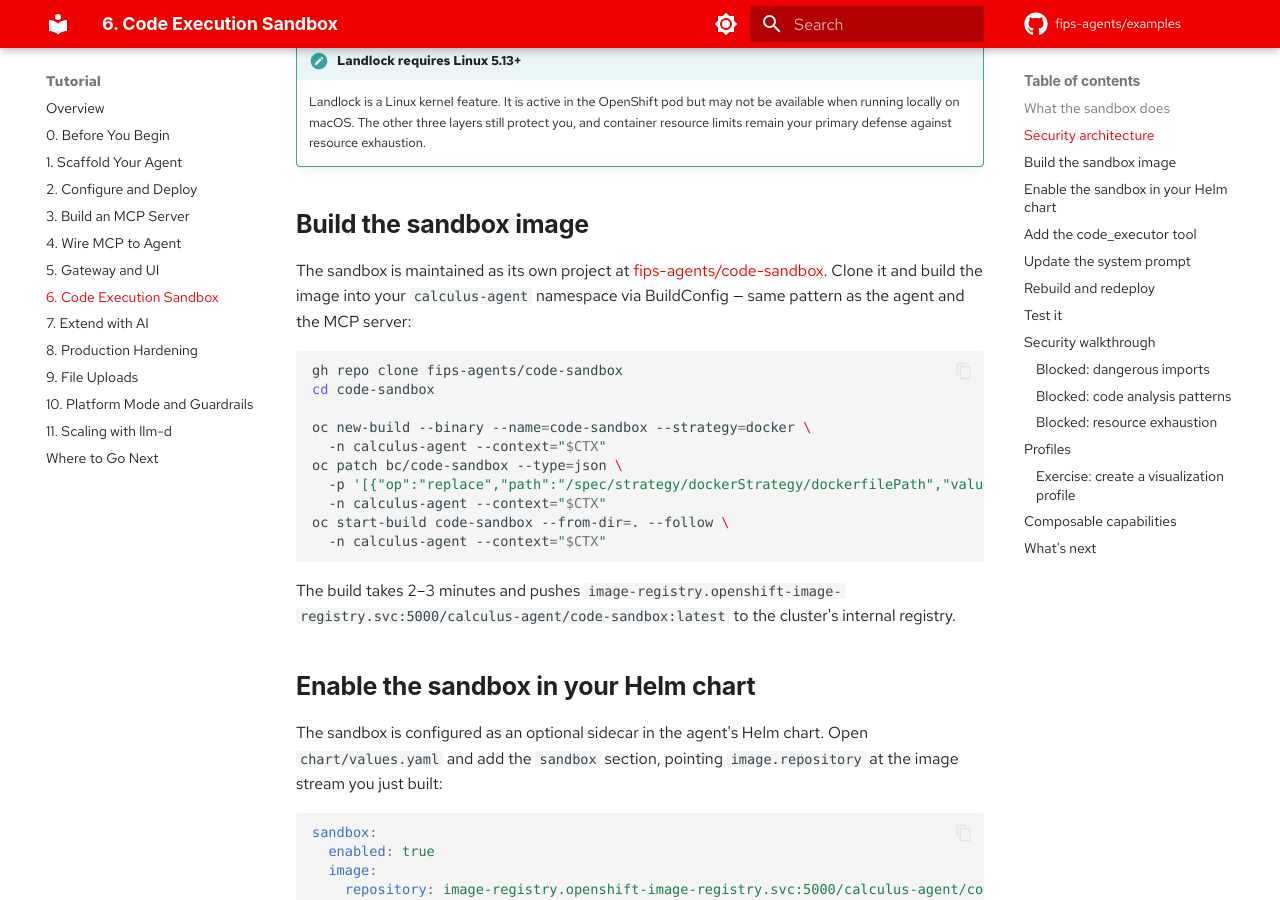
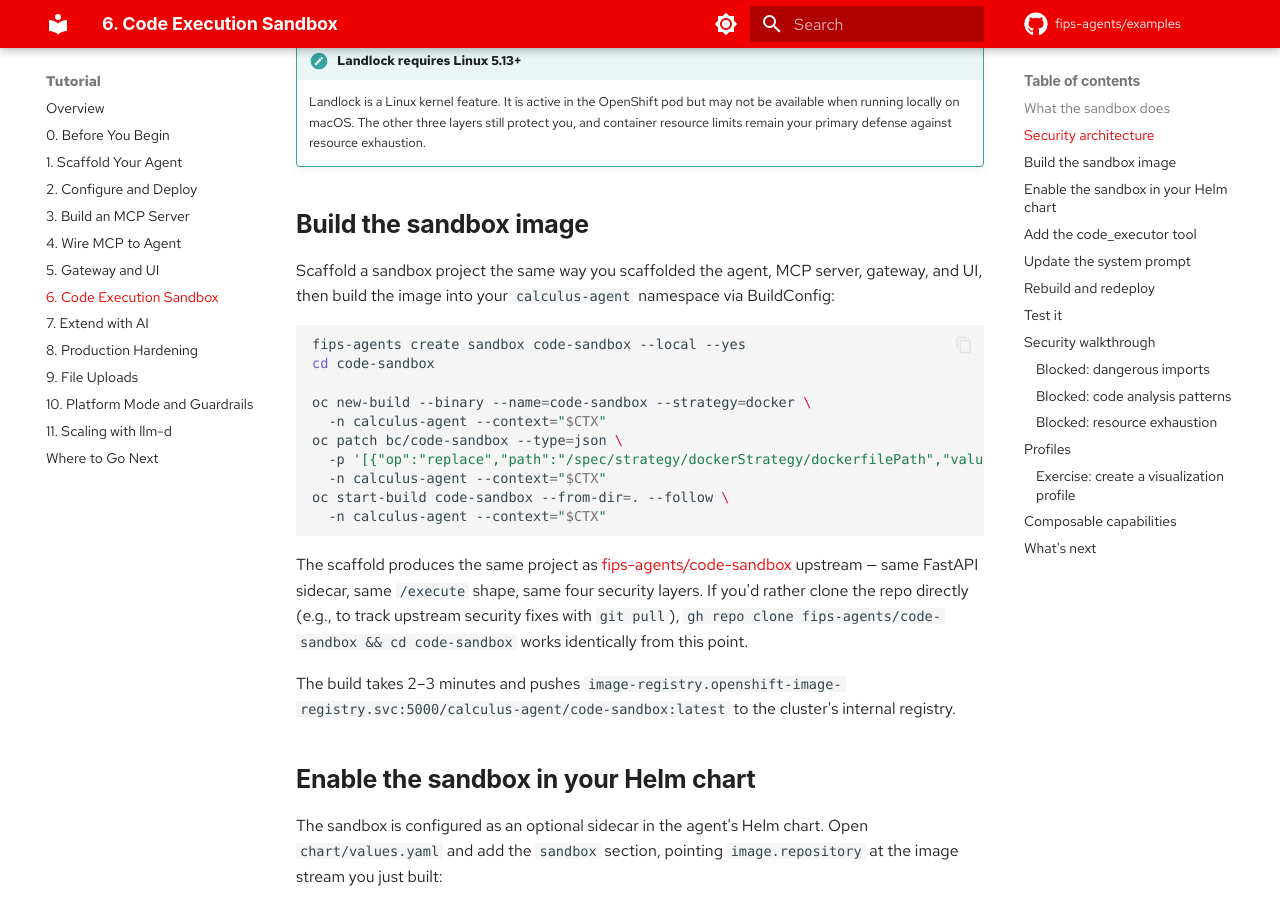
Before and after one commit to fips-agents/examples, an MkDocs documentation site: the page built from docs/06-code-sandbox.md, in a window 1280 px wide and 900 px high, scrolled down 1238 px. Built offline with MkDocs 1.6.1 and Material for MkDocs 9.7.7, drawn with Linux system fonts in a browser that asks for light colours; some web fonts are replaced; comment, search, counter and statistics services are not loaded.

Commit message:
docs: Switch Module 6 sandbox path to fips-agents create sandbox (F15, #28)
The CLI now ships a `sandbox` scaffolder that produces the same project
as the upstream fips-agents/code-sandbox repo — same FastAPI sidecar,
same /execute shape, same four security layers. The clone path was
Module 6's only deviation from the "scaffold then customize" pattern
that Modules 1, 3, and 5 establish; this aligns it with the rest.

Kept the upstream-clone path as a one-line callout for readers who want
`git pull` to track upstream security fixes — both paths land in the
same place from `cd code-sandbox` onward.

Assisted-by: Claude Code (Opus 4.7)

````diff
--- a/docs/06-code-sandbox.md
+++ b/docs/06-code-sandbox.md
@@ -46,13 +46,12 @@ somehow bypasses the import hook, it cannot reach external services.
 
 ## Build the sandbox image
 
-The sandbox is maintained as its own project at
-[fips-agents/code-sandbox](https://github.com/fips-agents/code-sandbox).
-Clone it and build the image into your `calculus-agent` namespace via
-BuildConfig — same pattern as the agent and the MCP server:
+Scaffold a sandbox project the same way you scaffolded the agent, MCP
+server, gateway, and UI, then build the image into your `calculus-agent`
+namespace via BuildConfig:
 
 ```bash
-gh repo clone fips-agents/code-sandbox
+fips-agents create sandbox code-sandbox --local --yes
 cd code-sandbox
 
 oc new-build --binary --name=code-sandbox --strategy=docker \
@@ -63,6 +62,13 @@ oc patch bc/code-sandbox --type=json \
 oc start-build code-sandbox --from-dir=. --follow \
   -n calculus-agent --context="$CTX"
 ```
+
+The scaffold produces the same project as
+[fips-agents/code-sandbox](https://github.com/fips-agents/code-sandbox)
+upstream — same FastAPI sidecar, same `/execute` shape, same four
+security layers. If you'd rather clone the repo directly (e.g., to track
+upstream security fixes with `git pull`), `gh repo clone fips-agents/code-sandbox && cd code-sandbox`
+works identically from this point.
 
 The build takes 2–3 minutes and pushes
 `image-registry.openshift-image-registry.svc:5000/calculus-agent/code-sandbox:latest`
````
